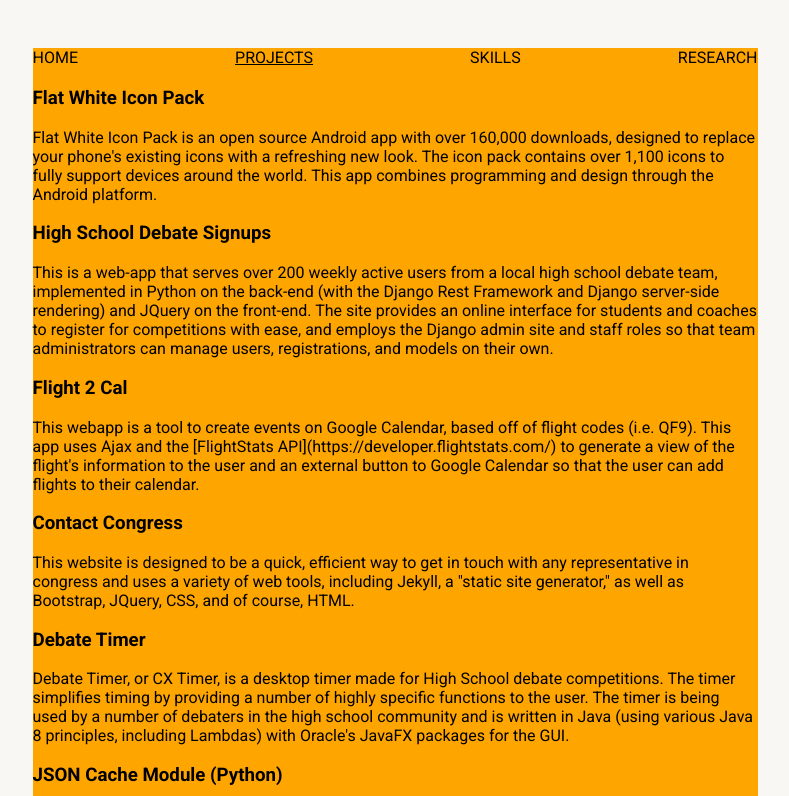
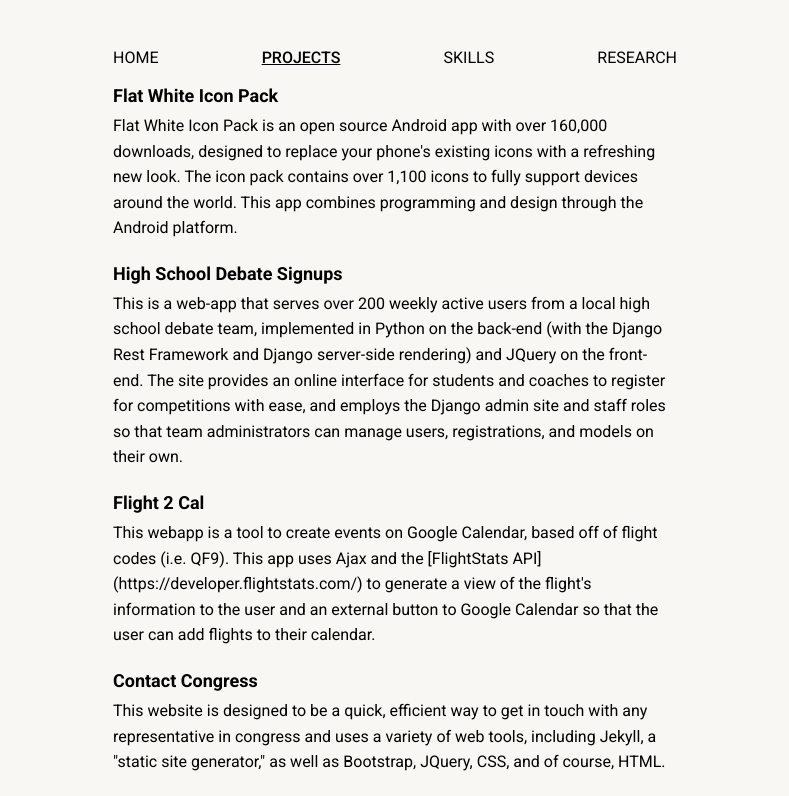
Before and after one commit to werdna3232/aschwartz.me, a Gatsby site: page /projects in a window 1280 px wide. Shown: the top 796 px of the page, without its empty margins (245-1034 px from the left). Built offline with nearby package versions, Linux system fonts and the light colour scheme; Gatsby itself is replaced by a stand-in of ours.

Commit message:
feat: add item styles

```diff
--- a/src/components/container.module.scss
+++ b/src/components/container.module.scss
@@ -1,5 +1,4 @@
 .container {
   margin: 3rem auto;
-  max-width: 725px;
-  background-color: orange;
+  max-width: 564px;
 }
--- a/src/components/item.js
+++ b/src/components/item.js
@@ -1,14 +1,15 @@
 import React from 'react'
+import ItemStyles from './item.module.scss'
 
 export default ({ title, content, url }) => (
   <div>
     {url ? (
-      <h3>{title}</h3>
+      <h3 className={ItemStyles.title}>{title}</h3>
     ) : (
-      <h3>
+      <h3 className={ItemStyles.title}>
         <a href={url}>{title}</a>
       </h3>
     )}
-    <p>{content}</p>
+    <p className={ItemStyles.content}>{content}</p>
   </div>
 )
--- /dev/null
+++ b/src/components/item.module.scss
@@ -0,0 +1,13 @@
+.content {
+  font-size: 16px;
+  line-height: 160%;
+  margin-top: 0;
+  margin-bottom: 1.5rem;
+}
+
+.title {
+  font-weight: bold;
+  font-size: 18px;
+  line-height: 100%;
+  margin: 0 0 0.5rem;
+}
--- a/src/components/navigation.module.scss
+++ b/src/components/navigation.module.scss
@@ -7,6 +7,7 @@
 
   [aria-current] {
     text-decoration: underline;
+    font-weight: 500;
   }
 
   a {
```
